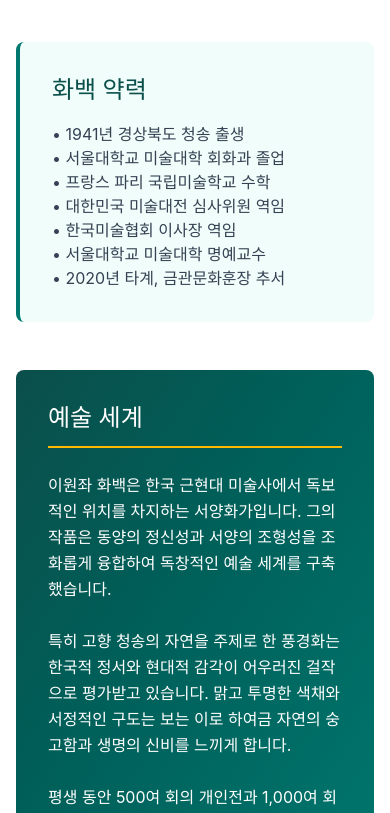
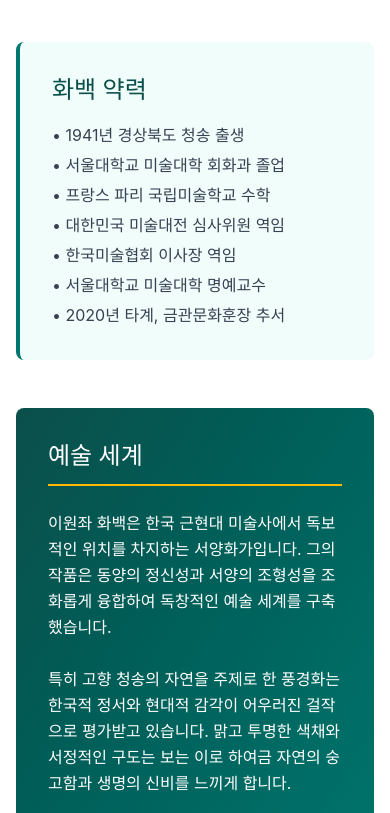
Before and after one commit to Bang9634/yasong, a React (Vite) app: page / in a window 390 px wide. Shown: the part 1520-2333 px from the top of the page. Built offline with nearby package versions, Linux system fonts and the light colour scheme; no server answers.

Commit message:
feat: update DirectorIntro and VisitInfo components to format text with bullet points

```diff
--- a/src/app/components/DirectorIntro.tsx
+++ b/src/app/components/DirectorIntro.tsx
@@ -80,20 +80,24 @@ export function DirectorIntro() {
 
         </div>
 
-        <div className="grid lg:grid-cols-2 gap-12 items-start mb-16">
-          <div className="space-y-6">
-            <div className="bg-teal-50 p-8 rounded-lg border-l-4 border-teal-700">
+        <div className="grid lg:grid-cols-2 gap-12 items-stretch mb-16">
+          <div className="flex flex-col space-y-6">
+            <div className="bg-teal-50 p-8 rounded-lg border-l-4 border-teal-700 flex-1">
               <h4 className="text-2xl mb-4 text-teal-900">화백 약력</h4>
-              <div className="space-y-3 text-gray-700 whitespace-pre-line">
-                {directorData.bio}
+              <div className="space-y-1 text-gray-700">
+                {directorData.bio.split('\n').filter(line => line.trim()).map((line, index) => (
+                  <p key={index} className="leading-relaxed">
+                    {line.trim().startsWith('•') ? line : `• ${line}`}
+                  </p>
+                ))}
               </div>
             </div>
 
 
           </div>
 
-          <div className="space-y-6">
-            <div className="bg-gradient-to-br from-teal-900 to-teal-700 p-8 rounded-lg text-white">
+          <div className="flex flex-col space-y-6">
+            <div className="bg-gradient-to-br from-teal-900 to-teal-700 p-8 rounded-lg text-white flex-1">
               <h4 className="text-2xl mb-6 border-b-2 border-amber-400 pb-3">예술 세계</h4>
               <div className="space-y-4 leading-relaxed whitespace-pre-line">
                 {directorData.philosophy}
--- a/src/app/components/VisitInfo.tsx
+++ b/src/app/components/VisitInfo.tsx
@@ -99,7 +99,7 @@ export function VisitInfo() {
                     key={index}
                     className={`py-2 ${index < array.length - 1 ? 'border-b border-teal-200' : ''}`}
                   >
-                    <p className="font-semibold text-lg leading-relaxed">{line}</p>
+                    <p className="font-semibold text-lg leading-relaxed">• {line}</p>
                   </div>
                 ))
               ) : (
@@ -123,7 +123,7 @@ export function VisitInfo() {
                     key={index}
                     className={`py-2 ${index < array.length - 1 ? 'border-b border-teal-200' : ''}`}
                   >
-                    <p className="font-semibold text-lg leading-relaxed">{line}</p>
+                    <p className="font-semibold text-lg leading-relaxed">• {line}</p>
                   </div>
                 ))
               ) : (
@@ -168,12 +168,12 @@ export function VisitInfo() {
             <div className="grid md:grid-cols-2 gap-6">
               <div className="space-y-2">
                 {etiquetteSplit.left.map((line, index) => (
-                  <p key={index}>{line}</p>
+                  <p key={index}>{line.startsWith('•') ? line : `• ${line}`}</p>
                 ))}
               </div>
               <div className="space-y-2">
                 {etiquetteSplit.right.map((line, index) => (
-                  <p key={index}>{line}</p>
+                  <p key={index}>{line.startsWith('•') ? line : `• ${line}`}</p>
                 ))}
               </div>
             </div>
```
